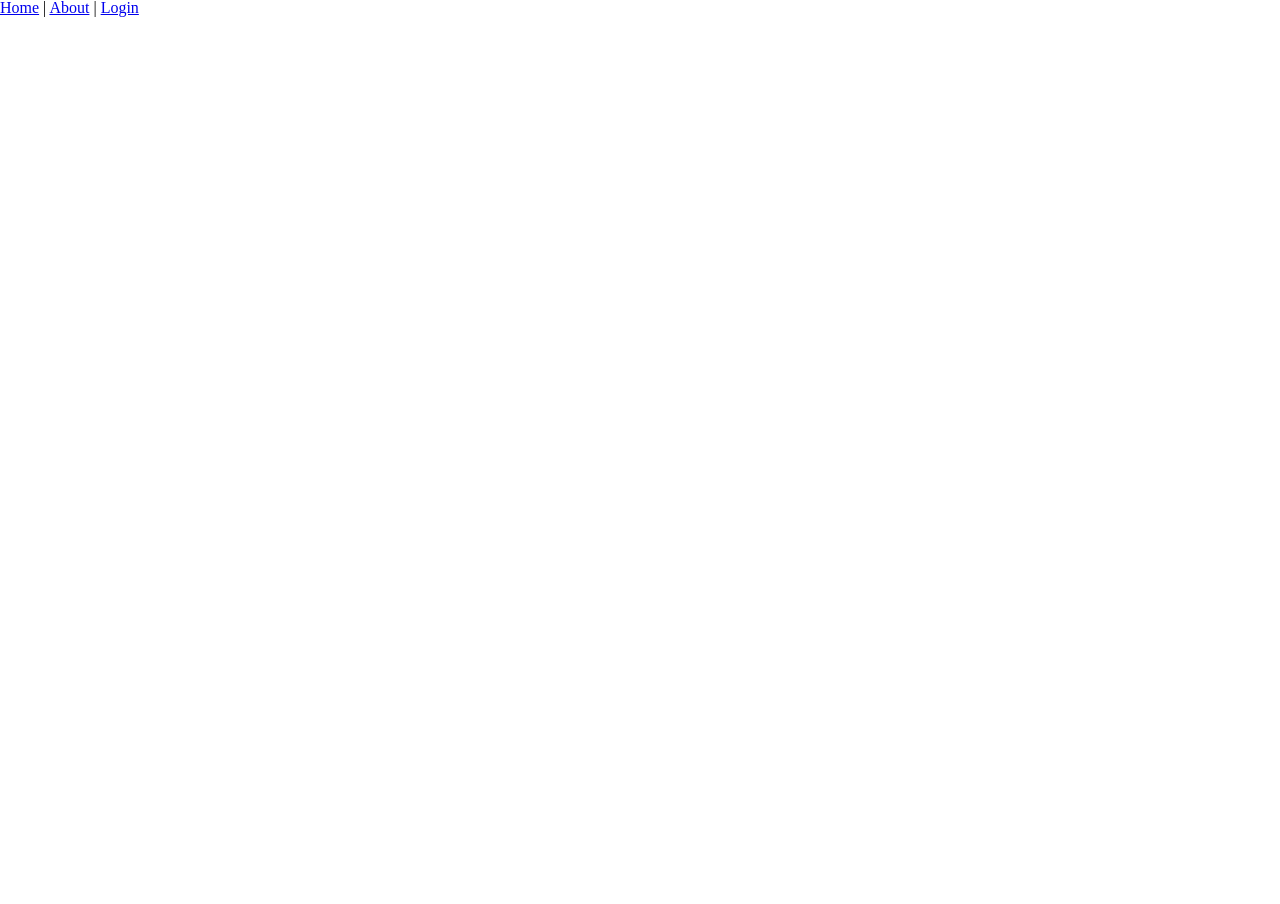
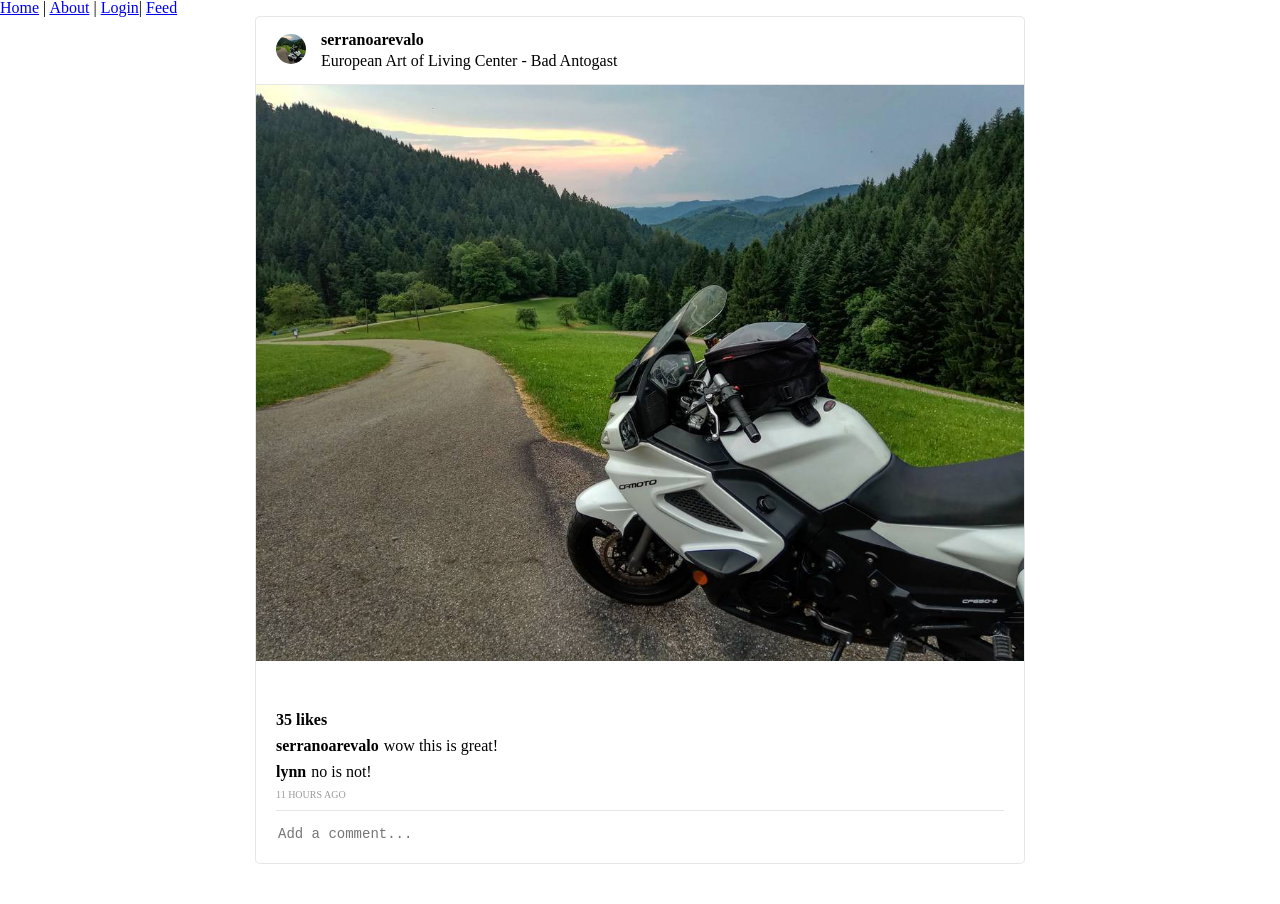
Before and after one commit to Materdei-Sistemas/instavue, a Vue app in the folder client/: page /feed in a window 1280 px wide. Shown: the top 904 px of the page. Before the commit the page ends 800 px from the top, so only its background shows below. Built offline with nearby package versions, Linux system fonts and the light colour scheme.

Commit message:
Adicionando o feed.

```diff
--- a/client/src/App.vue
+++ b/client/src/App.vue
@@ -3,7 +3,8 @@
     <div id="nav">
       <router-link to="/">Home</router-link> |
       <router-link to="/about">About</router-link> |
-      <router-link to="/login">Login</router-link>
+      <router-link to="/login">Login</router-link>|
+      <router-link to="/feed">Feed</router-link>
     </div>
     <router-view/>
   </div>
--- a/client/src/router/index.js
+++ b/client/src/router/index.js
@@ -3,6 +3,7 @@ import VueRouter from 'vue-router'
 import Home from '../views/Home.vue'
 import About from '../views/About.vue';
 import Login from '../views/Login.vue';
+import Feed from '../views/Feed.vue';
 
 Vue.use(VueRouter)
 
@@ -21,6 +22,11 @@ Vue.use(VueRouter)
     path: '/login',
     name: 'Login',
     component: Login
+  },
+  {
+    path: '/feed',
+    name: 'Feed',
+    component: Feed
   }
 ]
 
--- /dev/null
+++ b/client/src/views/Feed.vue
@@ -0,0 +1,200 @@
+<template>
+  <div>
+    <main class="feed">
+      <section class="photo">
+        <header class="photo__header">
+          <div class="photo__header-column">
+            <img class="photo__avatar" src="../assets/images/avatar.jpg" />
+          </div>
+          <div class="photo__header-column">
+            <span class="photo__username">serranoarevalo</span>
+            <span class="photo__location">European Art of Living Center - Bad Antogast</span>
+          </div>
+        </header>
+        <div class="photo__file-container">
+          <img class="photo__file" src="../assets/images/feedPhoto.jpg" />
+        </div>
+        <div class="photo__info">
+          <div class="photo__icons">
+            <span class="photo__icon">
+              <i class="fa fa-heart-o heart fa-lg"></i>
+            </span>
+            <span class="photo__icon">
+              <i class="fa fa-comment-o fa-lg"></i>
+            </span>
+          </div>
+          <span class="photo__likes">35 likes</span>
+          <ul class="photo__comments">
+            <li class="photo__comment">
+              <span class="photo__comment-author">serranoarevalo</span>wow this is great!
+            </li>
+            <li class="photo__comment">
+              <span class="photo__comment-author">lynn</span>no is not!
+            </li>
+          </ul>
+          <span class="photo__time-ago">11 hours ago</span>
+          <div class="photo__add-comment-container">
+            <textarea placeholder="Add a comment..." class="photo__add-comment"></textarea>
+            <i class="fa fa-ellipsis-h"></i>
+          </div>
+        </div>
+      </section>
+      <section class="photo">
+        <header class="photo__header">
+          <div class="photo__header-column">
+            <img class="photo__avatar" src="../assets/images/avatar.jpg" />
+          </div>
+          <div class="photo__header-column">
+            <span class="photo__username">serranoarevalo</span>
+            <span class="photo__location">European Art of Living Center - Bad Antogast</span>
+          </div>
+        </header>
+        <div class="photo__file-container">
+          <img class="photo__file" src="../assets/images/feedPhoto.jpg" />
+        </div>
+        <div class="photo__info">
+          <div class="photo__icons">
+            <span class="photo__icon">
+              <i class="fa fa-heart-o heart fa-lg"></i>
+            </span>
+            <span class="photo__icon">
+              <i class="fa fa-comment-o fa-lg"></i>
+            </span>
+          </div>
+          <span class="photo__likes">35 likes</span>
+          <ul class="photo__comments">
+            <li class="photo__comment">
+              <span class="photo__comment-author">serranoarevalo</span>wow this is great!
+            </li>
+            <li class="photo__comment">
+              <span class="photo__comment-author">lynn</span>no is not!
+            </li>
+          </ul>
+          <span class="photo__time-ago">11 hours ago</span>
+          <div class="photo__add-comment-container">
+            <textarea placeholder="Add a comment..." class="photo__add-comment"></textarea>
+            <i class="fa fa-ellipsis-h"></i>
+          </div>
+        </div>
+      </section>
+    </main>
+
+    <Footer />
+
+  </div>
+</template>
+
+<script>
+import Footer from '../components/Footer';
+
+export default {
+  name: 'Feed',
+  components: {
+    Footer
+  }
+}
+</script>
+
+<style>
+.feed{
+    display: flex;
+    flex-direction: column;
+    align-items: center;
+}
+
+.photo{
+    width:60%;
+    background-color: white;
+    border-radius: 5px;
+    border:1px solid rgba(0,0,0,.0975);
+    max-width: 800px;
+    margin-bottom: 40px;
+}
+
+.photo__header{
+    padding:15px 20px;
+    display: flex;
+    align-items: center;
+    border-bottom:1px solid rgba(0,0,0,.0975);
+}
+
+.photo__avatar{
+    height: 30px;
+    width: 30px;
+    border-radius: 50%;
+    margin-right:15px;
+}
+
+.photo__username{
+    display: block;
+    font-weight: 600;
+    margin-bottom: 5px;
+}
+
+.photo__file{
+    max-width: 100%;
+}
+
+.photo__info{
+    padding:20px 20px 0 20px;
+}
+
+.photo__icons{
+    margin-bottom: 10px;
+    font-size: 18px;
+}
+
+.photo__icon:first-child{
+    margin-right:10px;
+}
+
+.photo__likes{
+    font-weight: 600;
+    margin-bottom: 10px;
+    display: block;
+}
+
+.photo__comment{
+    margin-bottom: 10px;
+}
+
+.photo__comment-author{
+    font-weight: 600;
+    margin-right: 5px;
+}
+
+.photo__time-ago{
+    color:#999;
+    text-transform: uppercase;
+    font-size: 10px;
+    padding-bottom: 10px;
+    display: block;
+    border-bottom:1px solid rgba(0,0,0,.0975);
+}
+
+.photo__add-comment-container{
+    position: relative;
+}
+
+.photo__add-comment-container i{
+    position: absolute;
+    top:17px;
+    right:0;
+}
+
+.photo__add-comment{
+    width: 97%;
+    border:0;
+    resize: none;
+    font-size: 14px;
+    padding-top:15px;
+}
+
+.photo__add-comment:focus{
+    outline: none;
+}
+
+.heart-red{
+    color:red;
+}
+</style>
```
Also changed, not shown: client/src/assets/images/avatar.jpg (added), client/src/assets/images/feedPhoto.jpg (added).
